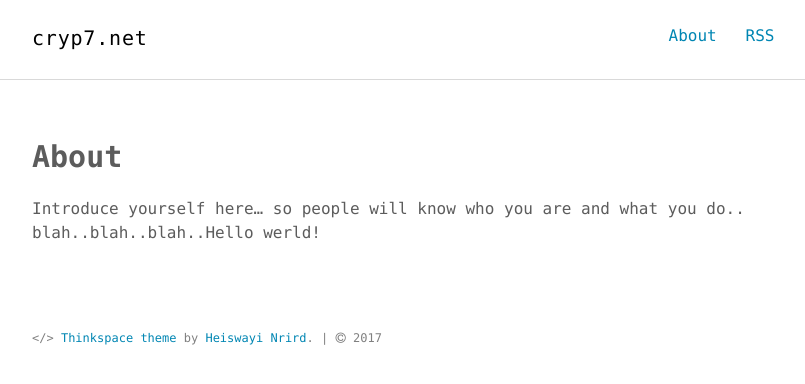
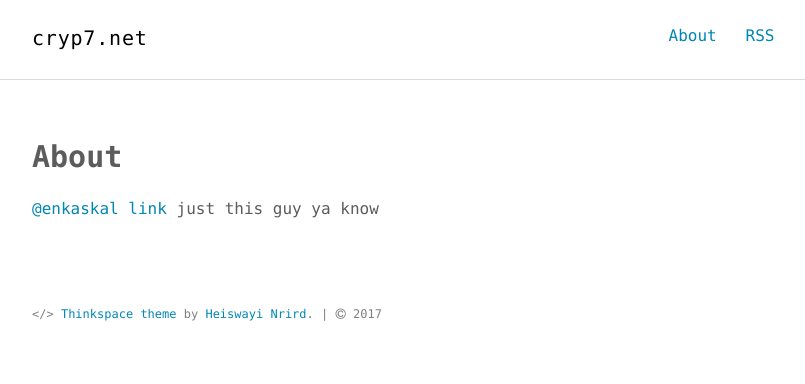
Before and after one commit to enkaskal/enkaskal.github.io, a Jekyll site: the page built from about.md, in a window 1280 px wide. Shown: the top 384 px of the page, without its empty margins (232-1037 px from the left). Built offline with Jekyll 4.4.1, drawn with Linux system fonts in a browser that asks for light colours.

Commit message:
first link; in about

```diff
--- a/about.md
+++ b/about.md
@@ -4,4 +4,4 @@ title: About
 permalink: /about/
 ---
 
-Introduce yourself here... so people will know who you are and what you do.. blah..blah..blah..Hello werld!
+[@enkaskal link](http://twitter.com/enkaskal) just this guy ya know
```
